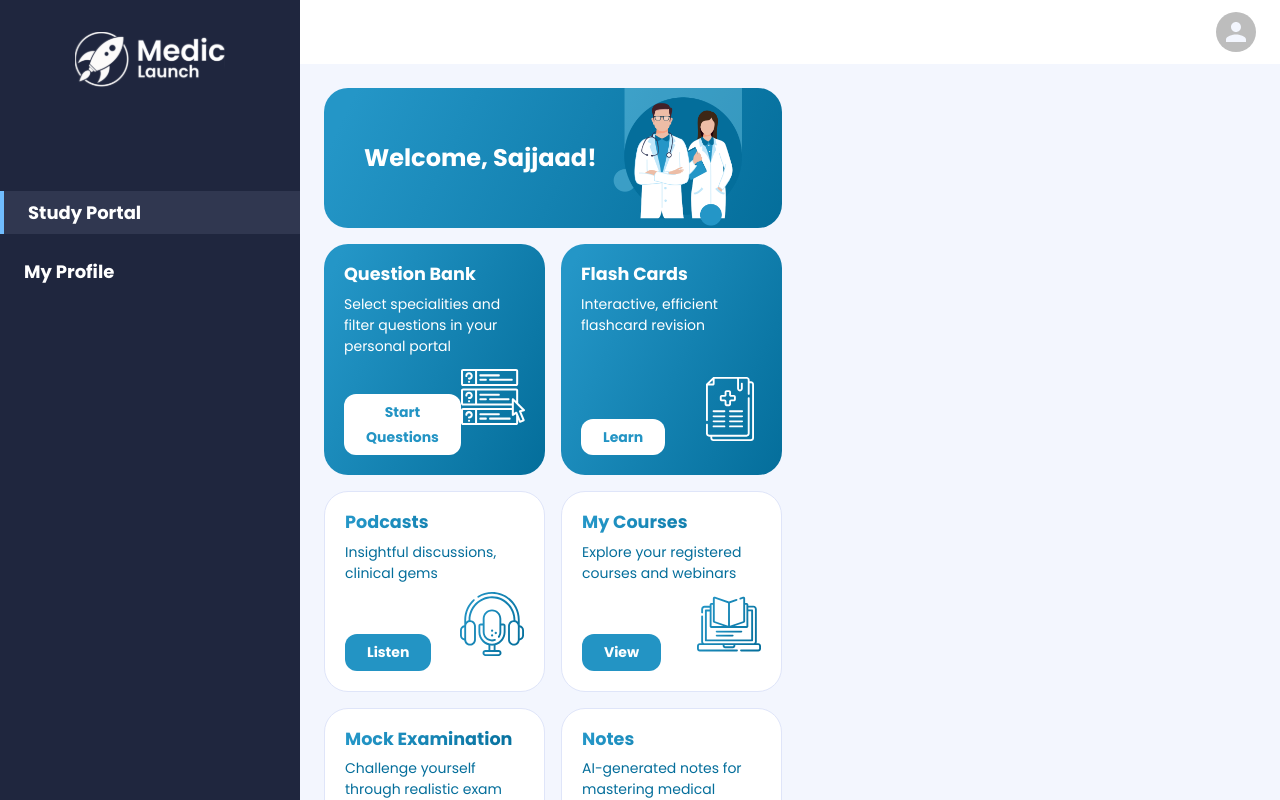
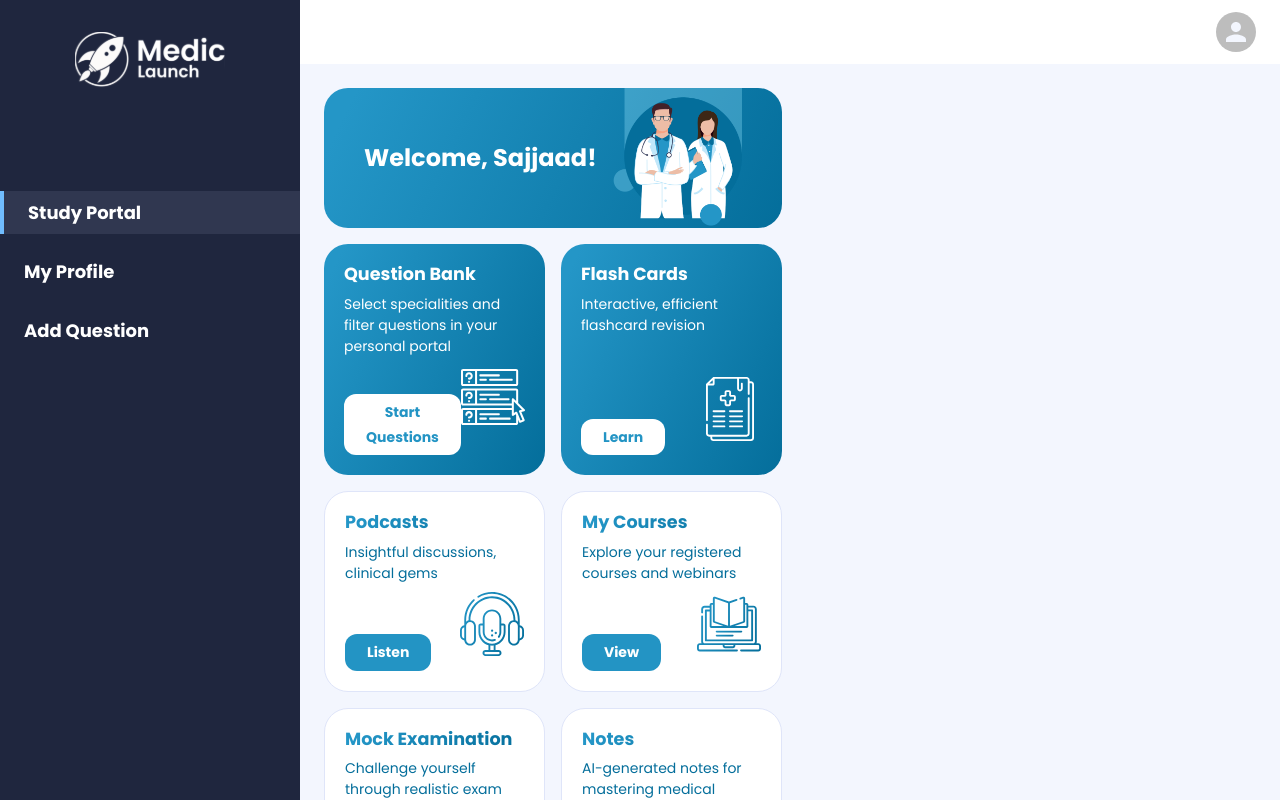
Before and after one commit to Medic-Launch-Dev/MedicLaunchFrontend, a React (Create React App) app: page / in a window 1280 px wide. Shown: the top 800 px of the page. Built offline with nearby package versions, Linux system fonts and the light colour scheme; what @tiptap/extension-subscript, @tiptap/extension-superscript would draw is missing.

Commit message:
Add link to question creation

```diff
--- a/src/components/nav/NavLink.tsx
+++ b/src/components/nav/NavLink.tsx
@@ -9,6 +9,7 @@ interface NavLinkProps {
 export default function NavLink({ text, href, selected }: NavLinkProps) {
   return (
     <Link
+      href={href}
       sx={{
         fontSize: 18,
         fontWeight: 700,
--- a/src/components/nav/NavMenu.tsx
+++ b/src/components/nav/NavMenu.tsx
@@ -26,6 +26,7 @@ export default function NavMenu() {
         <Stack sx={{ width: '100%', pt: 12 }} gap={2}>
           <NavLink text="Study Portal" selected />
           <NavLink text="My Profile" />
+          <NavLink text="Add Question" href="create-question"/>
         </Stack>
       </Stack>
     </Drawer>
```
